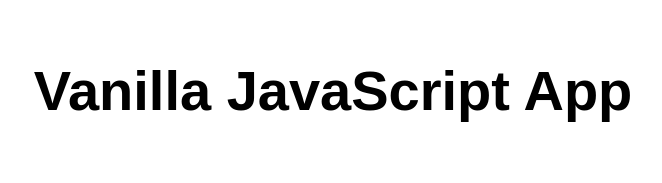
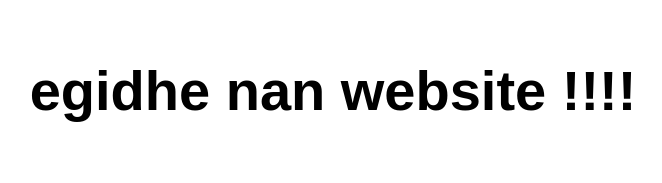
Before and after one commit to Sneha90-eng/dabba, a website: page src/index.html in a window 1280 px wide. Shown: the whole page, without its empty margins (307-969 px from the left). Drawn offline with Linux system fonts and the light colour scheme.

Commit message:
Update index.html

```diff
--- a/src/index.html
+++ b/src/index.html
@@ -5,12 +5,12 @@
   <meta charset="UTF-8">
   <meta name="viewport" content="width=device-width, initial-scale=1.0">
   <link rel="stylesheet" href="styles.css">
-  <title>Vanilla JavaScript App</title>
+  <title>This is my app using app services </title>
 </head>
 
 <body>
   <main>
-    <h1>Vanilla JavaScript App</h1>
+    <h1>egidhe nan website !!!!</h1>
   </main>
 </body>
 
```
